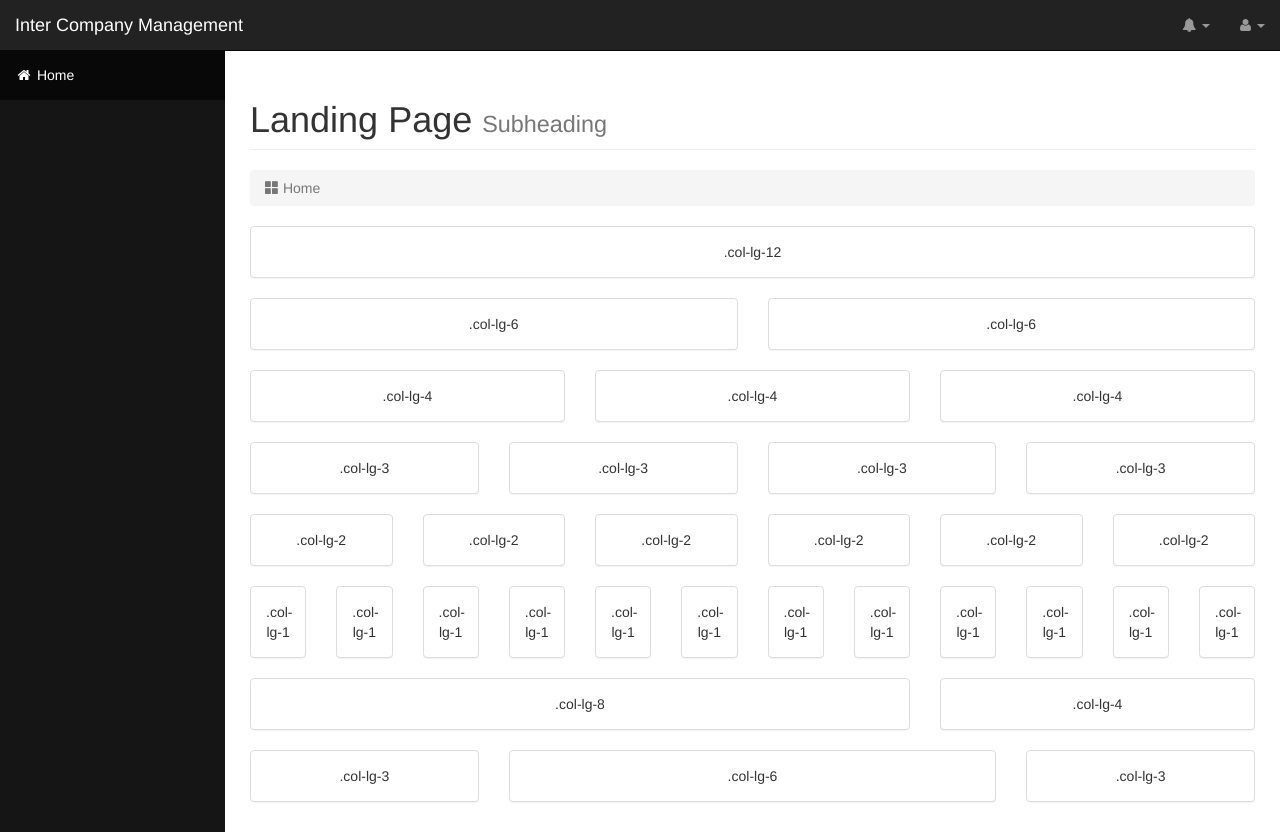
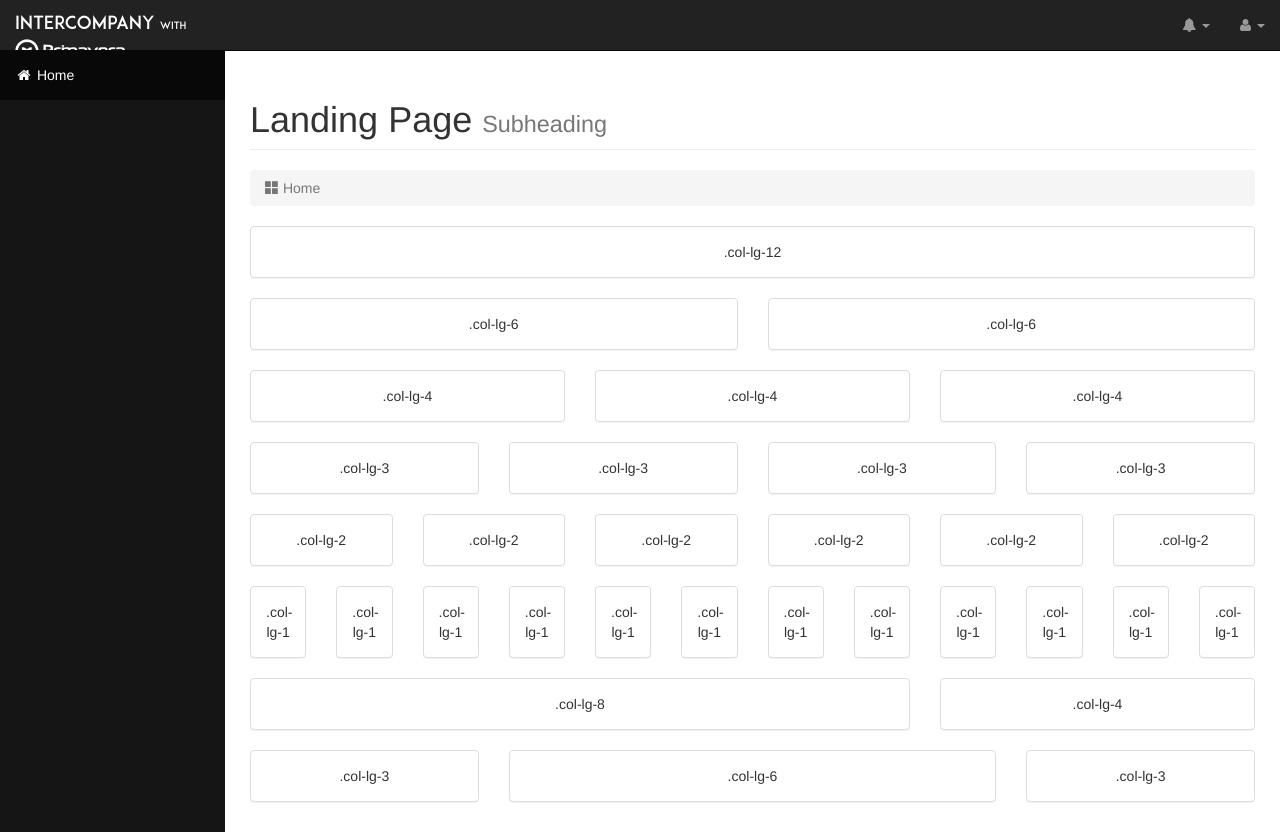
Before and after one commit to mspkvp/sinf-icm, a website: page webapp/app/index.html in a window 1280 px wide. Drawn offline with nearby package versions, Linux system fonts and the light colour scheme; some packages are replaced by stand-ins of ours; files that its build step writes are made by us from their sources; a script that the page names is missing.

Commit message:
logo is pretty now

```diff
--- a/webapp/app/styles/styles.css
+++ b/webapp/app/styles/styles.css
@@ -145,3 +145,21 @@
 .navbar .dropdown-toggle {
     cursor: pointer;
 }
+
+.img-logo {
+    width: 110px;
+    height: auto;
+}
+
+@font-face {
+    font-family: 'adamcg';
+    src: local('adamcg'), url('./fonts/adamcg.otf') format('opentype');
+}
+
+.font-logo {
+    font-family: adamcg;
+}
+
+.title-small {
+    font-size: x-small;
+}
--- a/webapp/app/views/navigation.html
+++ b/webapp/app/views/navigation.html
@@ -8,7 +8,11 @@
             <span class="icon-bar"></span>
             <span class="icon-bar"></span>
         </button>
-        <a class="navbar-brand" href="#/">Inter Company Management</a>
+        <a class="navbar-brand font-logo" href="#/">
+            Intercompany
+            <small class="title-small">with</small>
+            <img class="img-logo" src="resources/primaveralogo.png">
+        </a>
     </div>
     <!-- Top Menu Items -->
     <ul class="nav navbar-right top-nav">
```
Also changed, not shown: webapp/app/resources/primaveralogo.png (added), webapp/app/styles/fonts/adamcg.otf (added).
